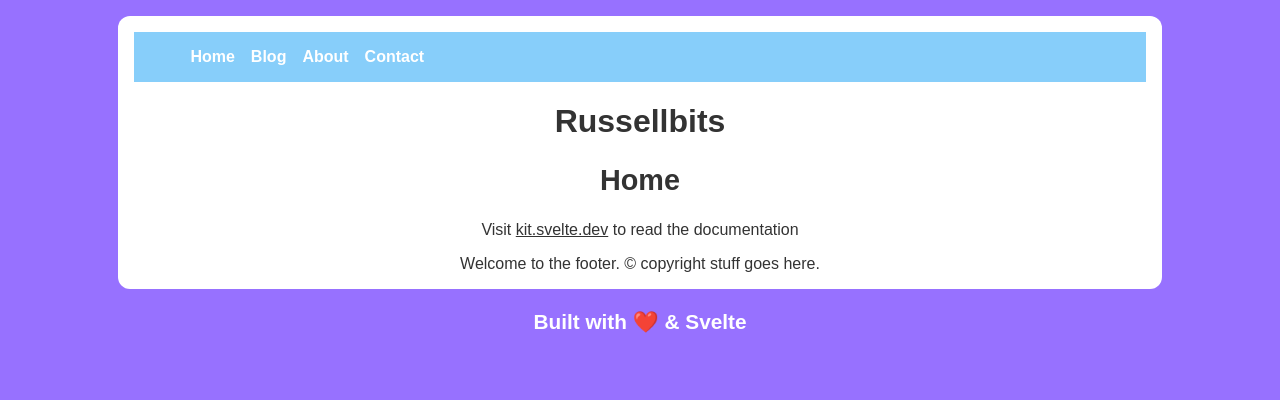
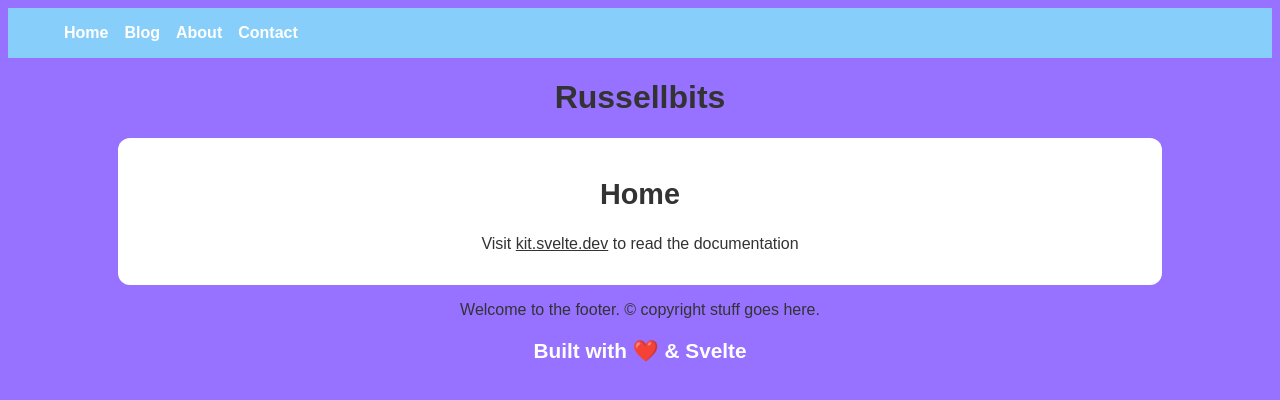
Before and after one commit to russellbits/www-russellbits, a SvelteKit app: page / in a window 1280 px wide. Shown: the top 400 px of the page. Built offline with nearby package versions, Linux system fonts and the light colour scheme.

Commit message:
Added stylesheet.

```diff
--- a/src/app.html
+++ b/src/app.html
@@ -5,41 +5,9 @@
 		<link rel="icon" href="%sveltekit.assets%/favicon.png" />
 		<meta name="viewport" content="width=device-width" />
 		%sveltekit.head%
-		<style>
-		* {
-			color: #333333;
-			font-family: sans-serif;
-			font-size: 16px;
-			text-align: center;
-		}
-		html {
-			background-color: #9771FF;
-		}
-		body {
-
-		}
-		#page {
-			width: 80%;
-			height: 100%;
-			background-color: white;
-			padding: 1em;
-			margin: 1em auto;
-			border-radius: 12px;
-		}
-		h1 {
-			font-size: 2em;
-		}
-		h2 {
-			font-size: 1.8em;
-		}
-		h3 {
-			color: white;
-			font-size: 1.3em;
-		}
-		</style>
 	</head>
 	<body>
-		<div id="page">%sveltekit.body%</div>
+		<div>%sveltekit.body%</div>
 		<h3>Built with ❤️ & Svelte</h3>
 	</body>
 </html>
--- /dev/null
+++ b/src/lib/styles/style.css
@@ -0,0 +1,27 @@
+* {
+  color: #333333;
+  font-family: sans-serif;
+  font-size: 16px;
+  text-align: center;
+}
+html {
+  background-color: #9771FF;
+}
+main {
+  width: 80%;
+  height: 100%;
+  background-color: white;
+  padding: 1em;
+  margin: 1em auto;
+  border-radius: 12px;
+}
+h1 {
+  font-size: 2em;
+}
+h2 {
+  font-size: 1.8em;
+}
+h3 {
+  color: white;
+  font-size: 1.3em;
+}
--- a/src/routes/+layout.svelte
+++ b/src/routes/+layout.svelte
@@ -1,6 +1,7 @@
 <!-- +layout.svelte -->
 <script>
 import Header from '$lib/components/Header.svelte'
+import '$lib/styles/style.css'
 </script>
 
 <Header />
```
